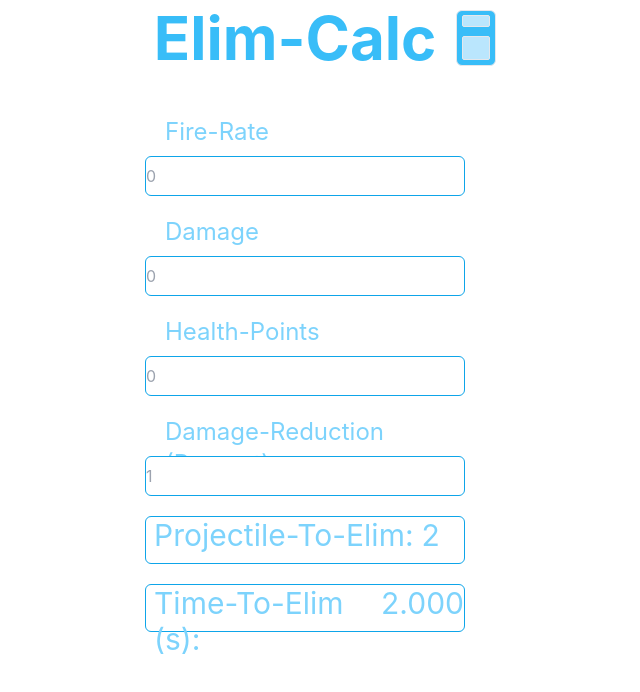
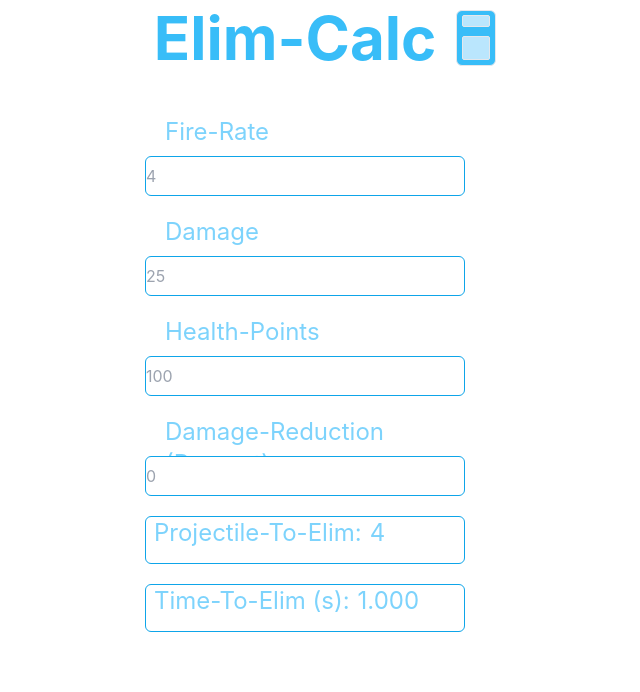
Before and after one commit to JL-597586/TTE-Calc, a Next.js app: page / in a window 1280 px wide. Shown: the top 692 px of the page, without its empty margins (315-955 px from the left). Built offline with nearby package versions, Linux system fonts and the light colour scheme.

Commit message:
made results text smaller, changed default values

```diff
--- a/pages/index.tsx
+++ b/pages/index.tsx
@@ -12,10 +12,10 @@ const Home = () => {
     healthPoints: string,
     damageReduction: string,
   }
-  const [form, setForm] = useState<FormData>({fireRate: '1',
-    damage: '1',
-    healthPoints: '1',
-    damageReduction: '1',});
+  const [form, setForm] = useState<FormData>({fireRate: '4',
+    damage: '25',
+    healthPoints: '100',
+    damageReduction: '0',});
 
 
   var AmmoToElim = 0
@@ -65,7 +65,7 @@ const Home = () => {
             className='w-80 h-10 border-sky-500 border rounded-md mb-5'
             name="fireRate"
             onChange={(e) => setForm({...form, fireRate: e.target.value})}
-            placeholder="0"
+            placeholder="4"
             type="string"
             data-testid="form-input-fireRate"
             />
@@ -76,7 +76,7 @@ const Home = () => {
             className='w-80 h-10 border-sky-500 border rounded-md mb-5'
             name="damage"
             onChange={(e) => setForm({...form, damage: e.target.value})}
-            placeholder="0"
+            placeholder="25"
             type="string"
             data-testid="form-input-damage"
             />
@@ -87,7 +87,7 @@ const Home = () => {
             className='w-80 h-10 border-sky-500 border rounded-md mb-5'
             name="healthPoints"
             onChange={(e) => setForm({...form, healthPoints: e.target.value})}
-            placeholder="0"
+            placeholder="100"
             type="string"
             data-testid="form-input-healthPoints"
             />
@@ -98,7 +98,7 @@ const Home = () => {
             className='w-80 h-10 border-sky-500 border rounded-md mb-5'
             name="damageReduction"
             onChange={(e) => setForm({...form, damageReduction: e.target.value})}
-            placeholder="1"
+            placeholder="0"
             type="string"
             data-testid="form-input-damageReduction"
             />
@@ -106,11 +106,11 @@ const Home = () => {
             <button className='w-96 h-10 border-sky-500 border rounded-md mb-5 text-2xl text-sky-300'>Submit</button>
           */}
 
-              <div className='flex w-80 h-12 border-sky-500 border rounded-md mb-5 text-3xl text-sky-300'>
+              <div className='flex w-80 h-12 border-sky-500 border rounded-md mb-5 text-2xl text-sky-300'>
                 <div className='ml-2'>Projectile-To-Elim:</div>
                 <div className='ml-2'>{AmmoToElimCeiling.toFixed(0)}</div>
               </div>
-              <div className='flex w-80 h-12 border-sky-500 border rounded-md mb-5 text-3xl text-sky-300'>
+              <div className='flex w-80 h-12 border-sky-500 border rounded-md mb-5 text-2xl text-sky-300'>
                 <div className='ml-2'>Time-To-Elim (s):</div>
                 <div className='ml-2'>{TimeToElim.toFixed(3)}</div>
               </div>
```
